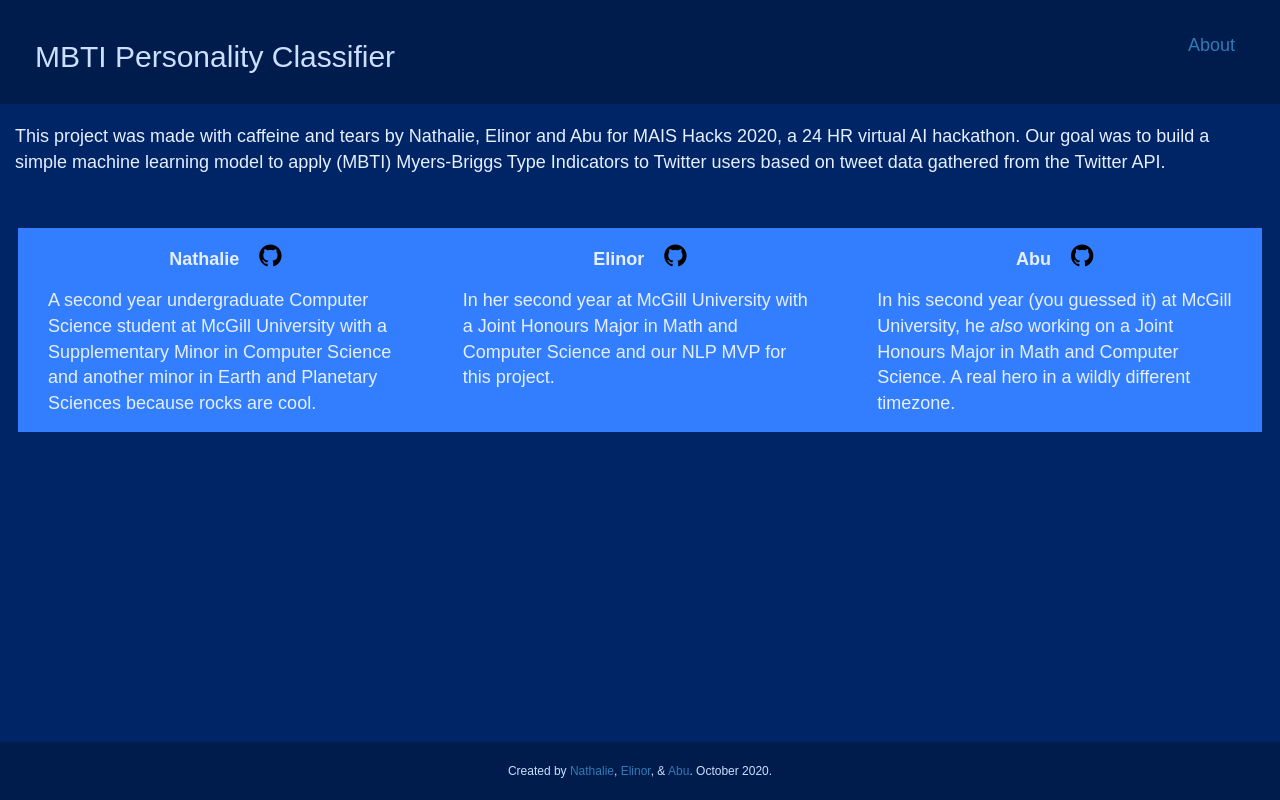
After one commit to Nathalie-Elinor-Abu/mais-hacks-2020, a Flask app: page /about in a window 1280 px wide. The commit adds this page. Run offline with Flask 2, Linux system fonts and the light colour scheme; some libraries are stand-ins or nearby versions; some web fonts are replaced.

Commit message:
about page

```diff
--- a/app.py
+++ b/app.py
@@ -15,14 +15,9 @@ def index():
     return render_template('index.html')
 
 
-@app.route('/twitter-links')
-def twitter():
-    return render_template('links.html')
-
-
-@app.route('/cp-text')
-def text():
-    return render_template('cp-text.html')
+@app.route('/about', methods=['GET'])
+def about():
+    return render_template('about.html')
 
 
 @app.route('/predict', methods=['POST', 'GET'])
--- /dev/null
+++ b/templates/about.html
@@ -0,0 +1,59 @@
+<!DOCTYPE html>
+<html lang="en">
+<head>
+    <title>MBTI Text Classifier</title>
+    <meta charset="utf-8">
+    <meta name="viewport" content="width=device-width, initial-scale=1">
+    <link rel="stylesheet" href="https://maxcdn.bootstrapcdn.com/bootstrap/3.4.1/css/bootstrap.min.css">
+    <link rel="stylesheet" href="https://cdnjs.cloudflare.com/ajax/libs/font-awesome/4.7.0/css/font-awesome.min.css">
+    <script src="https://ajax.googleapis.com/ajax/libs/jquery/3.5.1/jquery.min.js"></script>
+    <script src="https://maxcdn.bootstrapcdn.com/bootstrap/3.4.1/js/bootstrap.min.js"></script>
+    <link type="text/css" rel="stylesheet" href="{{ url_for('static', filename='style.css') }}">
+</head>
+<body id="bg">
+<div class="navbar navbar-static-top">
+    <ul class="nav navbar-nav">
+        <li><h2><a href="{{ url_for('index') }}" id="navvy">MBTI Personality Classifier</a></h2></li>
+    </ul>
+    <ul class="nav navbar-nav navbar-right">
+        <li><a href="{{ url_for('about') }}" style="margin-right:25px;font-size:18px;">About</a></li>
+    </ul>
+</div>
+
+<div>
+    <p>This project was made with caffeine and tears by Nathalie, Elinor and Abu for MAIS Hacks 2020, a 24 HR virtual AI hackathon.
+        Our goal was to build a simple machine learning model to apply (MBTI) Myers-Briggs
+        Type Indicators to Twitter users based on tweet data gathered from the Twitter API.</p>
+</div>
+
+<br>
+<div class="container-fluid rounded-pill" style="background-color:#337eff;margin:18px;">
+    <div class="row">
+        <div class="col-lg-4">
+            <p style="background-color:#337eff;font-weight:bold;font-size:18px;text-align:center;">Nathalie&nbsp;&nbsp;&nbsp;&nbsp;<a href="https://github.com/nredick"><i class="fa fa-github" style="color:black;font-size:26px"></i></a></p>
+            <p style="background-color:#337eff;">A second year undergraduate Computer Science student at McGill University with a Supplementary Minor in
+                Computer Science and another minor in Earth and Planetary Sciences because rocks are cool.</p>
+        </div>
+        <div class="col-lg-4">
+            <p style="background-color:#337eff;font-weight:bold;font-size:18px;text-align:center;">Elinor&nbsp;&nbsp;&nbsp;&nbsp;<a href="https://github.com/elinorpd"><i class="fa fa-github" style="color:black;font-size:26px;"></i></a></p>
+            <p style="background-color:#337eff;">In her second year at McGill University with a Joint Honours Major in Math and Computer Science and our NLP MVP for this project.</p>
+        </div>
+        <div class="col-lg-4">
+            <p style="background-color:#337eff;font-weight:bold;font-size:18px;text-align:center;">Abu&nbsp;&nbsp;&nbsp;&nbsp;<a href="https://github.com/abubakardaud"><i class="fa fa-github" style="color:black;font-size:26px;"></i></a></p>
+            <p style="background-color:#337eff;">In his second year (you guessed it) at McGill University, he <i>also</i> working on a Joint Honours Major in Math and Computer Science.
+                A real hero in a wildly different timezone.</p>
+        </div>
+    </div>
+</div>
+
+<div class="navbar navbar-fixed-bottom">
+    <p id="footer">
+        Created by
+        <a href="https://github.com/nredick">Nathalie</a>,
+        <a href="https://github.com/elinorpd">Elinor</a>, &
+        <a href="https://github.com/abubakardaud">Abu</a>. October 2020.
+    </p>
+</div>
+</div>
+</body>
+</html>
```
Also changed, not shown: templates/index.html (+7 -4 lines), templates/result.html (+8 -7 lines).
